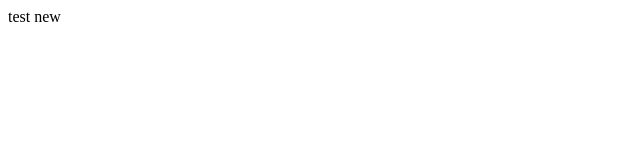
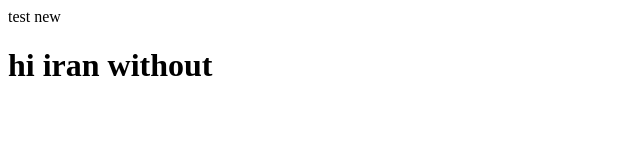
Before and after one commit to abasboazaar/arm, a plain HTML site: page index.html in a window 1280 px wide. Shown: the whole page, without its empty margins (0-640 px from the left). Drawn offline with Linux system fonts and the light colour scheme.

Commit message:
commit new test

```diff
--- a/index.html
+++ b/index.html
@@ -1,8 +1,12 @@
 <html>
+
 <head>
-<title>test git</title>
+    <title>test git</title>
 </head>
+
 <body>
-test new
+    test new
+    <h1>hi iran without</h1>
 </body>
+
 </html>
```
